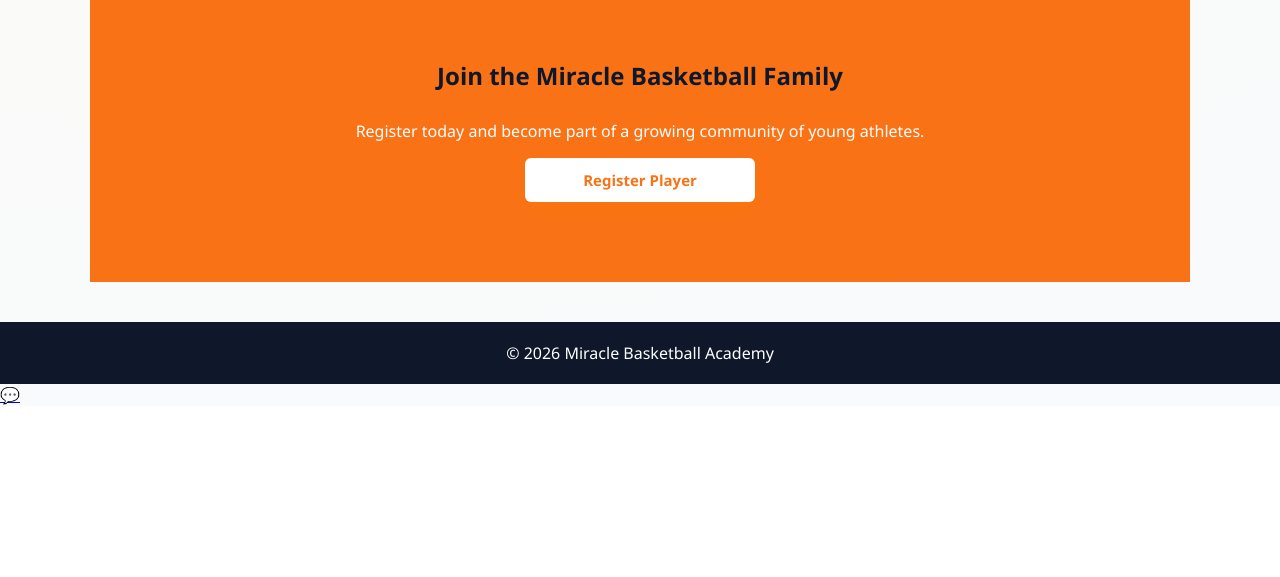
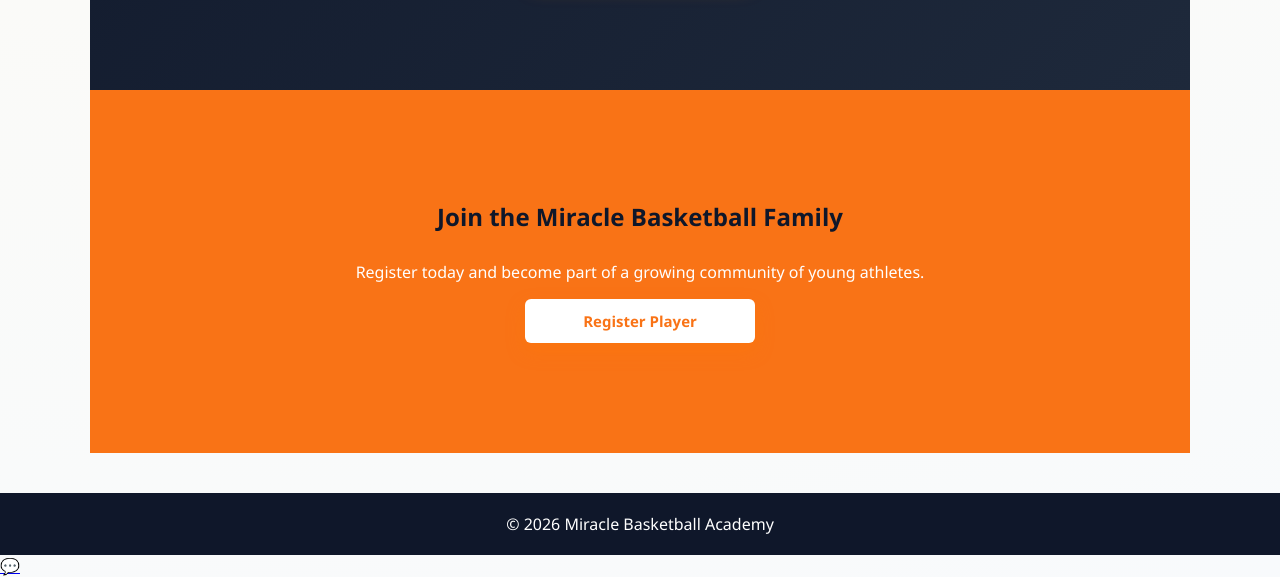
Before and after one commit to mccalsta/mba, a Flask app: page / in a window 1280 px wide. Shown: the part 2383-2960 px from the top of the page. Before the commit the page ends 2788 px from the top, so only its background shows below. Run offline with Flask 3, Linux system fonts and the light colour scheme.

Commit message:
Update home.html

```diff
--- a/templates/home.html
+++ b/templates/home.html
@@ -2,7 +2,8 @@
 
 {% block content %}
 
-<!-- HERO -->
+<!-- HERO (FULL WIDTH) -->
+
 <section class="hero">
 
 <div class="hero-slide active"></div>
@@ -19,9 +20,7 @@ Developing athletes, building character, and inspiring purpose through basketbal
 
 <div class="hero-buttons">
 
-<a href="/register" class="btn-primary">Register Player</a>
-
-<a href="/programs" class="btn-outline">View Programs</a>
+<a href="/register" class="btn-primary">Register Player</a> <a href="/programs" class="btn-outline">View Programs</a>
 
 </div>
 
@@ -52,10 +51,11 @@ setInterval(showSlide, 5000)
 
 </script>
 
+<!-- ABOUT -->
 
+<section class="about-section">
 
-<!-- ABOUT -->
-<section class="about-section">
+<div class="container">
 
 <div class="about-container">
 
@@ -85,11 +85,15 @@ through the power of basketball and faith.
 
 </div>
 
+</div>
+
 </section>
 
+<!-- PROGRAMS -->
 
-<!-- PROGRAMS -->
 <section class="programs">
+
+<div class="container">
 
 <h2>Our Programs</h2>
 
@@ -112,11 +116,15 @@ through the power of basketball and faith.
 
 </div>
 
+</div>
+
 </section>
 
+<!-- SHOP PREVIEW -->
 
-<!-- SHOP PREVIEW -->
 <section class="shop-preview">
+
+<div class="container">
 
 <h2>Academy Merchandise</h2>
 
@@ -143,10 +151,15 @@ through the power of basketball and faith.
 
 <a href="/shop" class="btn-primary shop-btn">Visit Shop</a>
 
+</div>
+
 </section>
 
 <!-- CTA -->
+
 <section class="cta">
+
+<div class="container">
 
 <h2>Join the Miracle Basketball Family</h2>
 
@@ -156,6 +169,8 @@ Register today and become part of a growing community of young athletes.
 
 <a href="/register" class="btn-primary">Register Player</a>
 
+</div>
+
 </section>
 
 {% endblock %}
```
